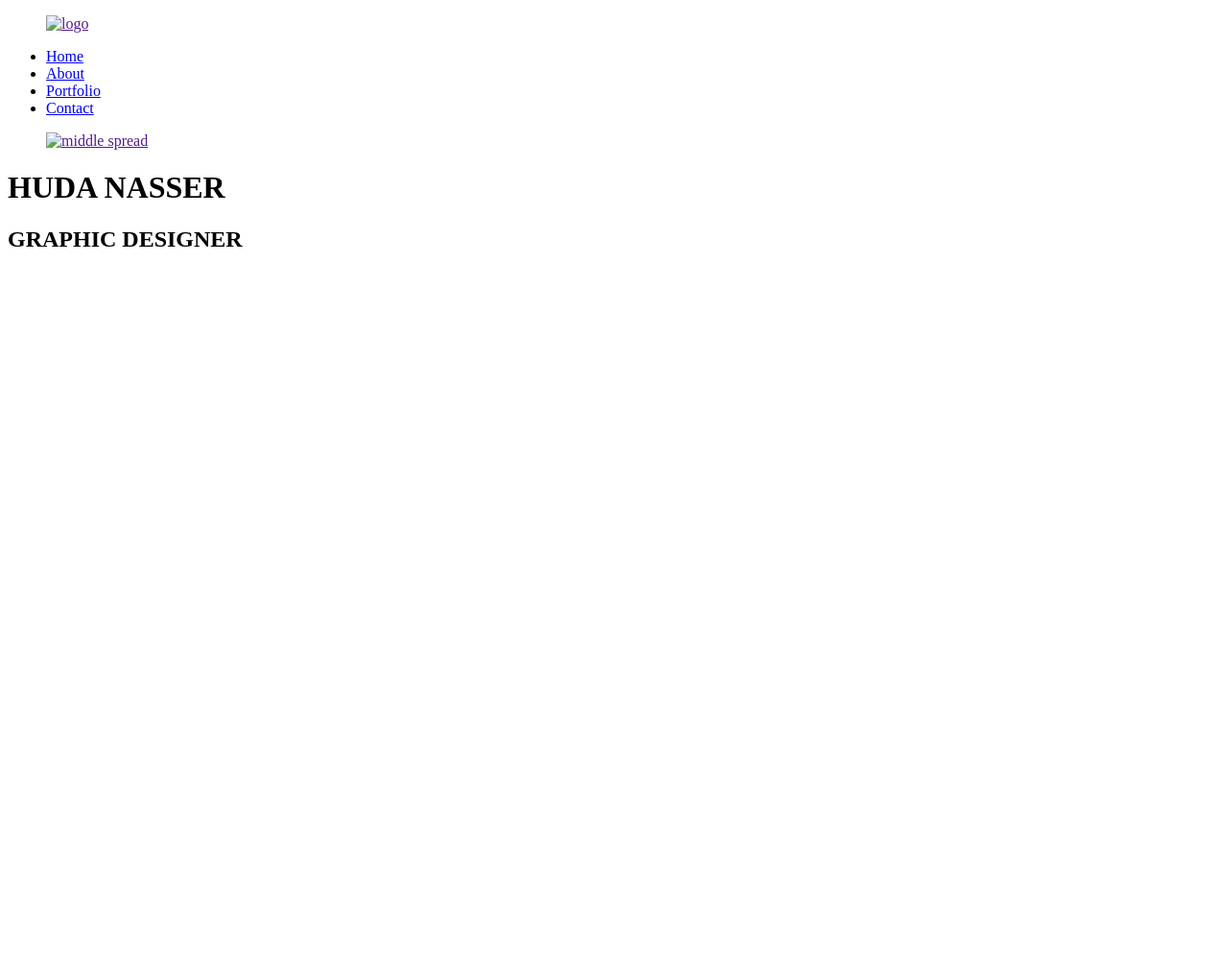
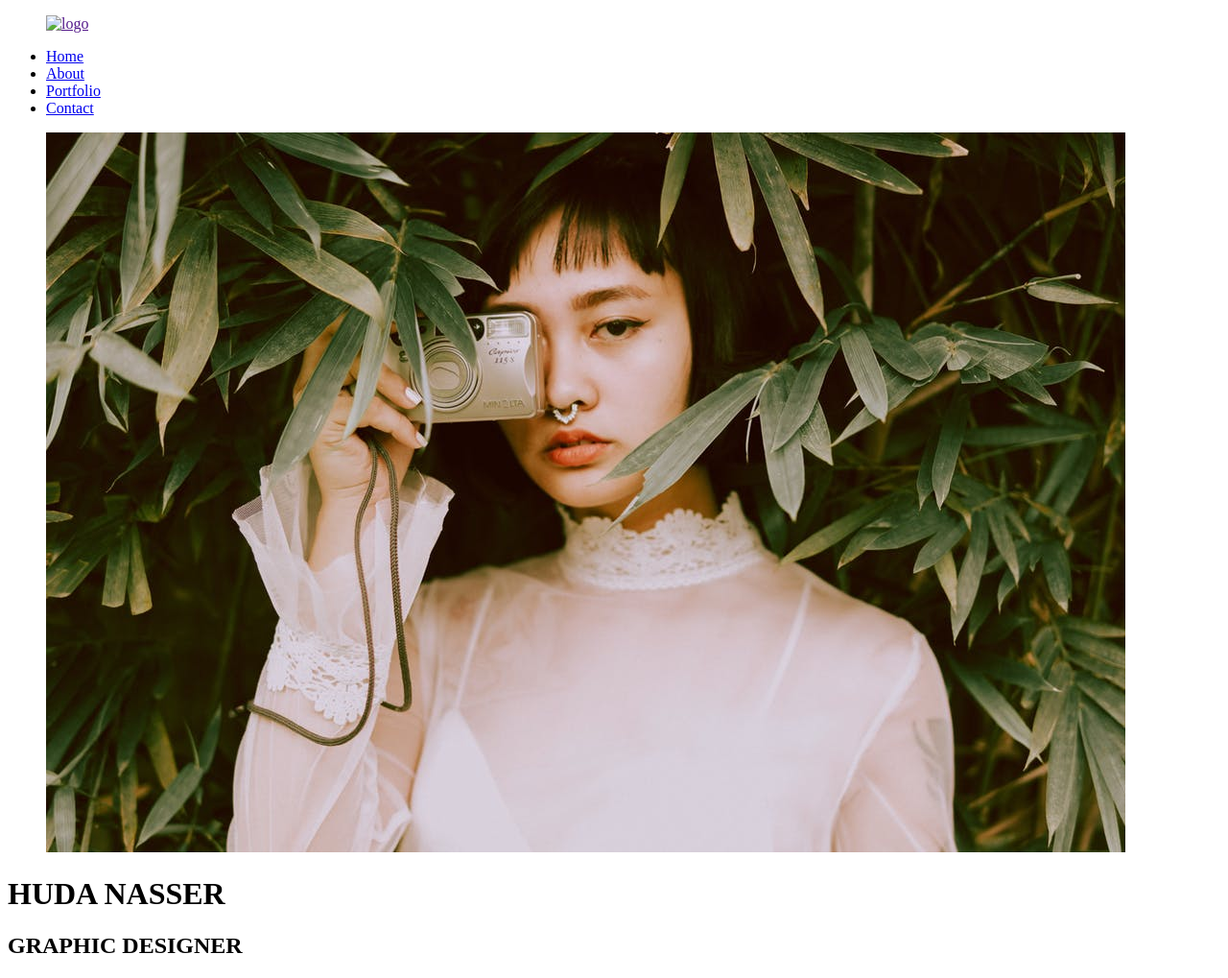
Before and after one commit to yodard/hudan, a Jekyll site: the page built from index.html, in a window 1280 px wide. Shown: the whole page at 96% size. Built offline with Jekyll 4.4.1, drawn with Linux system fonts in a browser that asks for light colours; before the commit the page ends 900 px from its top, so only the background shows below that.

Commit message:
fixed img link

```diff
--- a/index.html
+++ b/index.html
@@ -4,7 +4,7 @@ title: main page
 ---
 
 <div>
-    <figure class="middlespread"><a href=""><img src="/img/middlespread.jpeg" title="middle spread" /></a></figure>
+    <figure class="middlespread"><a href=""><img src="assets/img/middlespread.jpeg" title="middle spread" /></a></figure>
 
     <div class="text">
       <h1> HUDA NASSER </h1>
```
